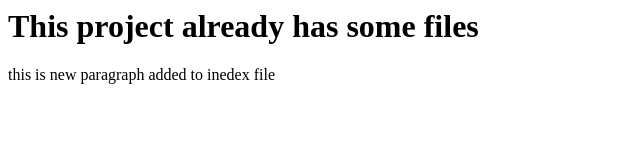
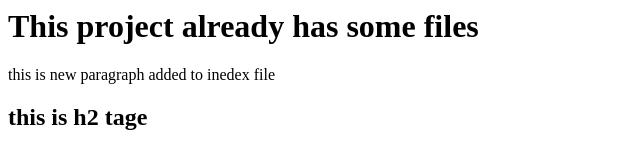
Before and after one commit to rchouhan170590/Git_one, a plain HTML site: page index.html in a window 1280 px wide. Shown: the whole page, without its empty margins (0-640 px from the left). Drawn offline with Linux system fonts and the light colour scheme.

Commit message:
h2 tag added to index file

```diff
--- a/index.html
+++ b/index.html
@@ -7,5 +7,6 @@
   <body>
     <h1> This project already has some files </h1>
     <p> this is new paragraph added to inedex file</p>
+    <h2> this is h2 tage </h2>
   </body>
 </html>
```
